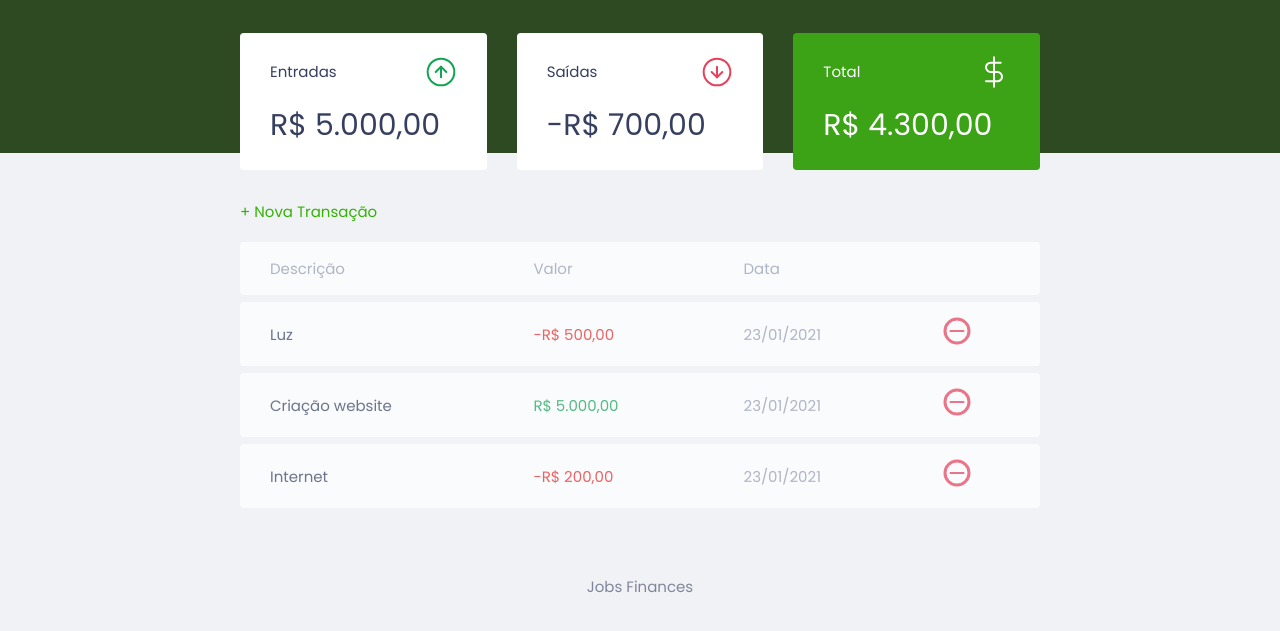
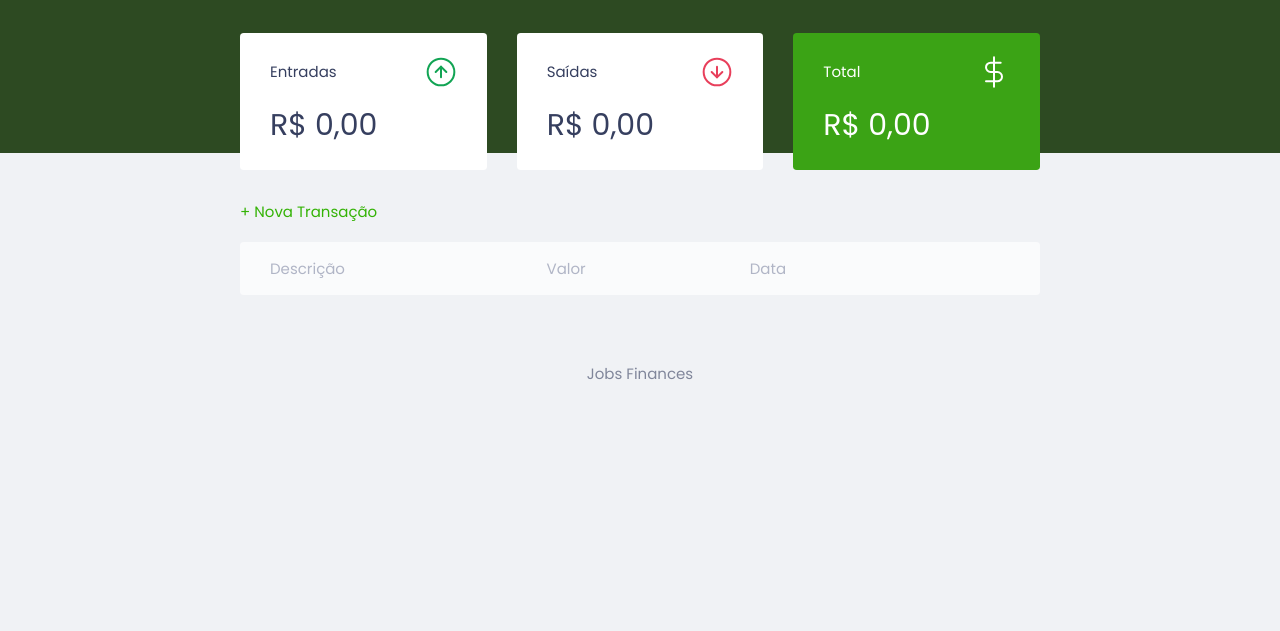
Before and after one commit to Zembrani/discover-1, a plain HTML site: page index.html in a window 1280 px wide. Shown: the part 57-688 px from the top of the page. Drawn offline with Linux system fonts and the light colour scheme.

Commit message:
Aula 3 concluída

```diff
--- a/index.html
+++ b/index.html
@@ -26,21 +26,21 @@
                     <span>Entradas</span>
                     <img src="./assets/income.svg" alt="Imagem de entradas">
                 </h3>
-                <p id="incomeDisplay">R$ 5.000,00</p>
+                <p id="incomeDisplay"></p>
             </div>
             <div class="card">
                 <h3>
                     <span>Saídas</span>
                     <img src="./assets/expense.svg" alt="Imagem de saidas">
                 </h3>
-                <p id="expensesDisplay">R$ 2.000,00</p>
+                <p id="expensesDisplay"></p>
             </div>
             <div class="card total">
                 <h3>
                     <span>Total</span>
                     <img src="./assets/total.svg" alt="Imagem de total">
                 </h3>
-                <p id="totalDisplay">R$ 3.000,00</p>
+                <p id="totalDisplay"></p>
             </div>
         </section>
         <section id="transaction">
--- a/scripts.js
+++ b/scripts.js
@@ -8,29 +8,17 @@ const Modal = {
     }
 }
 
-const transactions = [
-    {
-        id: 1,
-        description: 'Luz',
-        amount: -50000,
-        date: '23/01/2021'
+const Storage = {
+    get() {
+        return JSON.parse(localStorage.getItem("dev.finances:transactions"))  || [];
     },
-    {
-        id: 2,
-        description: 'Criação website',
-        amount: 500000,
-        date: '23/01/2021'
-    },
-    {
-        id: 3,
-        description: 'Internet',
-        amount: -20000,
-        date: '23/01/2021'
+    set(transactions) {
+        localStorage.setItem("dev.finances:transactions", JSON.stringify(transactions));
     }
-]
+}
 
 const Transaction = {
-    all: transactions,
+    all: Storage.get(),
     add(transaction) {
         Transaction.all.push(transaction);
         App.reload();
@@ -43,21 +31,24 @@ const Transaction = {
     },
     incomes() {
         let incomes = 0;
-        transactions.forEach(({amount}) => {
-            if(amount > 0) incomes += amount;
+        Transaction.all.forEach(({amount}) => {
+            if(amount > 0) {
+                incomes += amount;
+            }
         })
+
         return incomes;
     },
     expenses() {
         let expenses = 0;
-        transactions.forEach(({amount}) => {
+        Transaction.all.forEach(({amount}) => {
             if(amount < 0) expenses += amount;
         })
         return expenses;
     },
     total() {
         let total = 0;
-        transactions.forEach(({amount}) => { total += amount; })
+        Transaction.all.forEach(({amount}) => { total += amount; })
         return total;
     }
 }
@@ -95,7 +86,7 @@ const DOM = {
 
         DOM.transactionContainer.appendChild(tr)
     },
-    innerHTMLTransaction({amount, date, description}) {
+    innerHTMLTransaction({amount, date, description, id}) {
         const CSSclass = amount > 0 ? "income" : "expense"
 
         amount = Utils.formatCurrency(amount)
@@ -105,7 +96,7 @@ const DOM = {
             <td class="${CSSclass}">${amount}</td>
             <td class="date">${date}</td>
             <td>
-                <img src="./assets/minus.svg" alt="Imagem de remover dividendo">
+                <img onClick="Transaction.remove(${id})" src="./assets/minus.svg" alt="Imagem de remover dividendo">
             </td>
         `;
     },
@@ -184,9 +175,9 @@ const Form = {
 const App = {
     init() {
 
-        Transaction.all.forEach( transaction => (DOM.addTransaction(transaction)));
+        Transaction.all.forEach( DOM.addTransaction);
+        Storage.set(Transaction.all);
         DOM.updateBalance();
-
     },
     reload() {
         DOM.clearTransactions();
@@ -195,3 +186,24 @@ const App = {
 }
 
 App.init();
+
+// [
+//     {
+//         id: 1,
+//         description: 'Luz',
+//         amount: -50000,
+//         date: '23/01/2021'
+//     },
+//     {
+//         id: 2,
+//         description: 'Criação website',
+//         amount: 500000,
+//         date: '23/01/2021'
+//     },
+//     {
+//         id: 3,
+//         description: 'Internet',
+//         amount: -20000,
+//         date: '23/01/2021'
+//     }
+// ]
```
